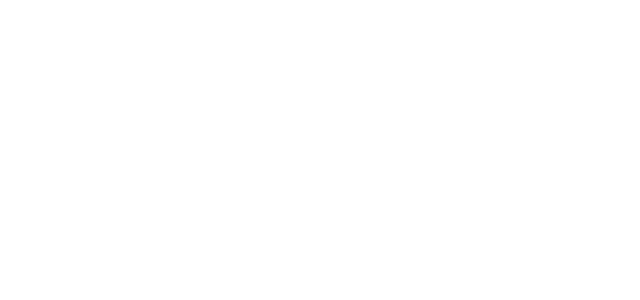
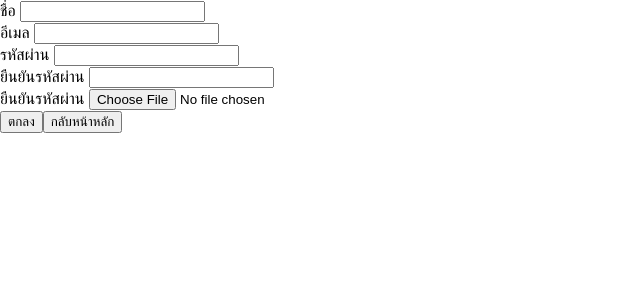
Before and after one commit to puttipong253/laravel-react_CRUD, a React (Create React App) app in the folder frontend_crud/: page /register in a window 1280 px wide. Shown: the top 300 px of the page, without its empty margins (0-640 px from the left). Built offline with nearby package versions, Linux system fonts and the light colour scheme.

Commit message:
register login

```diff
--- a/frontend_crud/src/App.js
+++ b/frontend_crud/src/App.js
@@ -3,6 +3,8 @@
 import Home from './components/Menu/Home';
 import Create from './components/Menu/Create';
 import Update from './components/Menu/Update';
+import Register from './components/Menu/Register';
+import Login from './components/Menu/Login';
 import {
   BrowserRouter as Router,
   Route,
@@ -13,8 +15,10 @@
     <div>
       <Router>
         <Route exact path="/" component={Home}/>
+        <Route path="/login" component={Login}/>
         <Route path="/create" component={Create}/>
         <Route path="/update/:id" component={Update}/>
+        <Route path="/register" component={Register}/>
       </Router>
     </div>
   );
--- a/frontend_crud/src/api.js
+++ b/frontend_crud/src/api.js
@@ -2,4 +2,7 @@
 
 export default axios.create({
     baseURL: "http://localhost:8000/api/",
+    headers: {
+        'Authorization': 'Bearer ' + localStorage.getItem('access_token')
+    }
 })
--- a/frontend_crud/src/components/Menu/Home/index.js
+++ b/frontend_crud/src/components/Menu/Home/index.js
@@ -1,21 +1,26 @@
-import React, { useState, useEffect } from 'react'
+import React, { useState, useEffect } from 'react';
 import DataTable from 'react-data-table-component';
-import Axios from '../../../api'
+import Axios from '../../../api';
 
 import { Button, DeleteButton, EditButton, Warpper } from './index.view'
 
 export default function Home(props) {
-
     const [product, setProduct] = useState([])
     const [loading, setLoading] = useState(true)
+    const token = localStorage.getItem('access_token');
 
     useEffect(() => {
+      if (token) {
         Axios.get(`product/`)
             .then(res => {
               setProduct(res.data)
-                setLoading(false)
+              setLoading(false)
             })
-    }, [])
+      }else{
+        props.history.push('/login')
+      }
+
+    }, [token,props])
 
     const onUpdate = (id) => {
         props.history.push("/update/"+id)
@@ -25,14 +30,19 @@
         Axios.delete(`product/`+id)
         .then(res=>{
             console.log(res.data)
-            const myPuduct = product.filter(item=>item.id !== id)
-            setProduct(myPuduct)
+            const myProduct = product.filter(item=>item.id !== id)
+            setProduct(myProduct)
         })
     }
 
     const onCreate = () => {
         props.history.push("/create/")
     }
+
+    const onLogout = () => {
+      localStorage.removeItem('access_token')
+      props.history.push("/login")
+  }
 
     const columns = [
         {
@@ -77,6 +87,7 @@
                     data={product}
                     />
                     <Button onClick={onCreate}>Create</Button>
+                    <Button onClick={onLogout}>Logout</Button>
                 </Warpper>
             )}
         </div>
--- /dev/null
+++ b/frontend_crud/src/components/Menu/Login/index.js
@@ -0,0 +1,52 @@
+import React, { useState } from 'react';
+import Axios from '../../../api';
+
+export default function Login(props) {
+    const [login, setLogin] = useState({
+        email:"",
+        password:"",
+    })
+    const handleLogin = (e) =>{
+        const newLogin = {...login}
+        newLogin[e.target.name] = e.target.value
+        setLogin(newLogin)
+    }
+
+    const onSubmit = (e) => {
+        e.preventDefault();
+        const formData = new FormData();
+        formData.append('email',login.email)
+        formData.append('password',login.password)
+
+        Axios.post('login/',formData)
+        .then(res => {
+            console.log(res.data)
+            localStorage.setItem('access_token', res.data.user.token);
+            props.history.push('/')
+        }).catch(error => {
+            console.log(error)
+            alert("รหัสผ่านไม่ถูกต้อง")
+        })
+    }
+
+    const homePage = () => {
+        props.history.push('/')
+    }
+
+    return (
+        <div>
+            <form onSubmit={onSubmit}>
+            <div>
+                <label htmlFor="email">อีเมล </label>
+                <input type="text" value={login.email} name="email" onChange={handleLogin}/>
+            </div>
+            <div>
+                <label htmlFor="password">รหัสผ่าน </label>
+                <input type="password" value={login.password} name="password" onChange={handleLogin}/>
+            </div>
+                <button type="submit">ตกลง</button>
+                <button type="submit" onClick={homePage}>กลับหน้าหลัก</button>
+            </form>
+        </div>
+    )
+}
--- /dev/null
+++ b/frontend_crud/src/components/Menu/Register/index.js
@@ -0,0 +1,72 @@
+import React,{useState} from 'react';
+import Axios from '../../../api';
+
+export default function Register(props) {
+    const [register, setRegister] = useState({
+        name:"",
+        email:"",
+        password:"",
+        c_password:""
+    })
+    const [avatar, setAvatar] = useState(null)
+
+    const handleRegister = (e) =>{
+        const newRegister = {...register}
+        newRegister[e.target.name] = e.target.value
+        setRegister(newRegister)
+    }
+
+    const handleAvatar = (e) => {
+        setAvatar(e.target.files[0])
+    }
+    const onSubmit = (e) => {
+        e.preventDefault();
+        const formData = new FormData();
+        formData.append('name',register.name)
+        formData.append('email',register.email)
+        formData.append('password',register.password)
+        formData.append('c_password',register.c_password)
+        formData.append('avatar',avatar)
+
+        Axios.post('register/',formData)
+        .then(res => {
+            console.log(res.data)
+            alert("บันทึกข้อมูลเรียบร้อย")
+            localStorage.setItem('access_token', res.data.user.token);
+            props.history.push('/')
+        })
+    }
+
+    const homePage = () => {
+        props.history.push('/')
+    }
+    return (
+        <div>
+            <form onSubmit={onSubmit}>
+            <div>
+                <label htmlFor="name">ชื่อ </label>
+                <input type="text" value={register.name} name="name" onChange={handleRegister}/>
+            </div>
+            <div>
+                <label htmlFor="email">อีเมล </label>
+                <input type="text" value={register.email} name="email" onChange={handleRegister}/>
+            </div>
+            <div>
+                <label htmlFor="password">รหัสผ่าน </label>
+                <input type="password" value={register.password} name="password" onChange={handleRegister}/>
+            </div>
+            <div>
+                <label htmlFor="c_password">ยืนยันรหัสผ่าน </label>
+                <input type="password" value={register.c_password} name="c_password" onChange={handleRegister}/>
+            </div>
+            <div>
+                <label htmlFor="avatar">ยืนยันรหัสผ่าน </label>
+                <input type="file" name="avatar" onChange={handleAvatar}/>
+            </div>
+                <button type="submit">ตกลง</button>
+                <button onClick={homePage}>กลับหน้าหลัก</button>
+            </form>
+
+        </div>
+    )
+}
```
